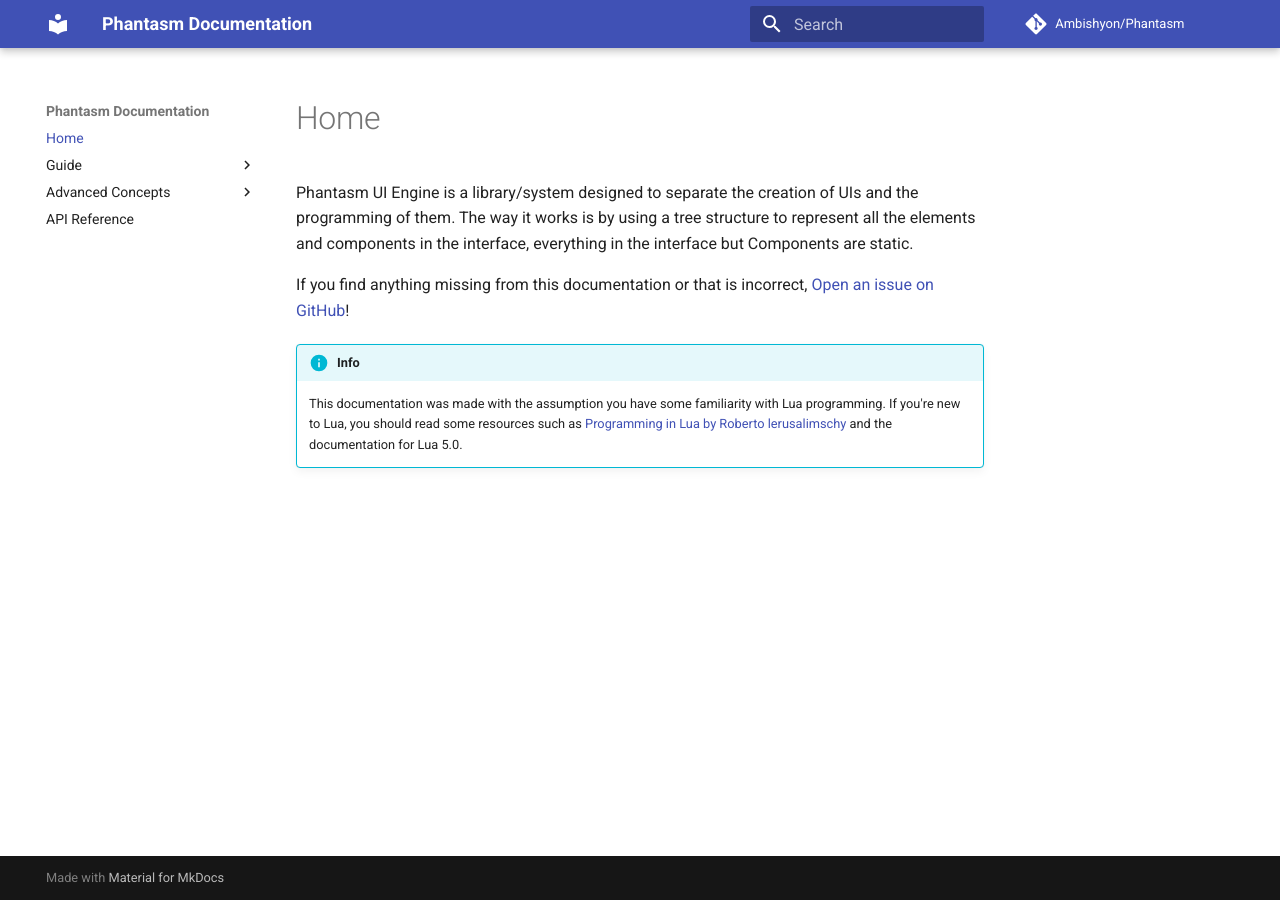
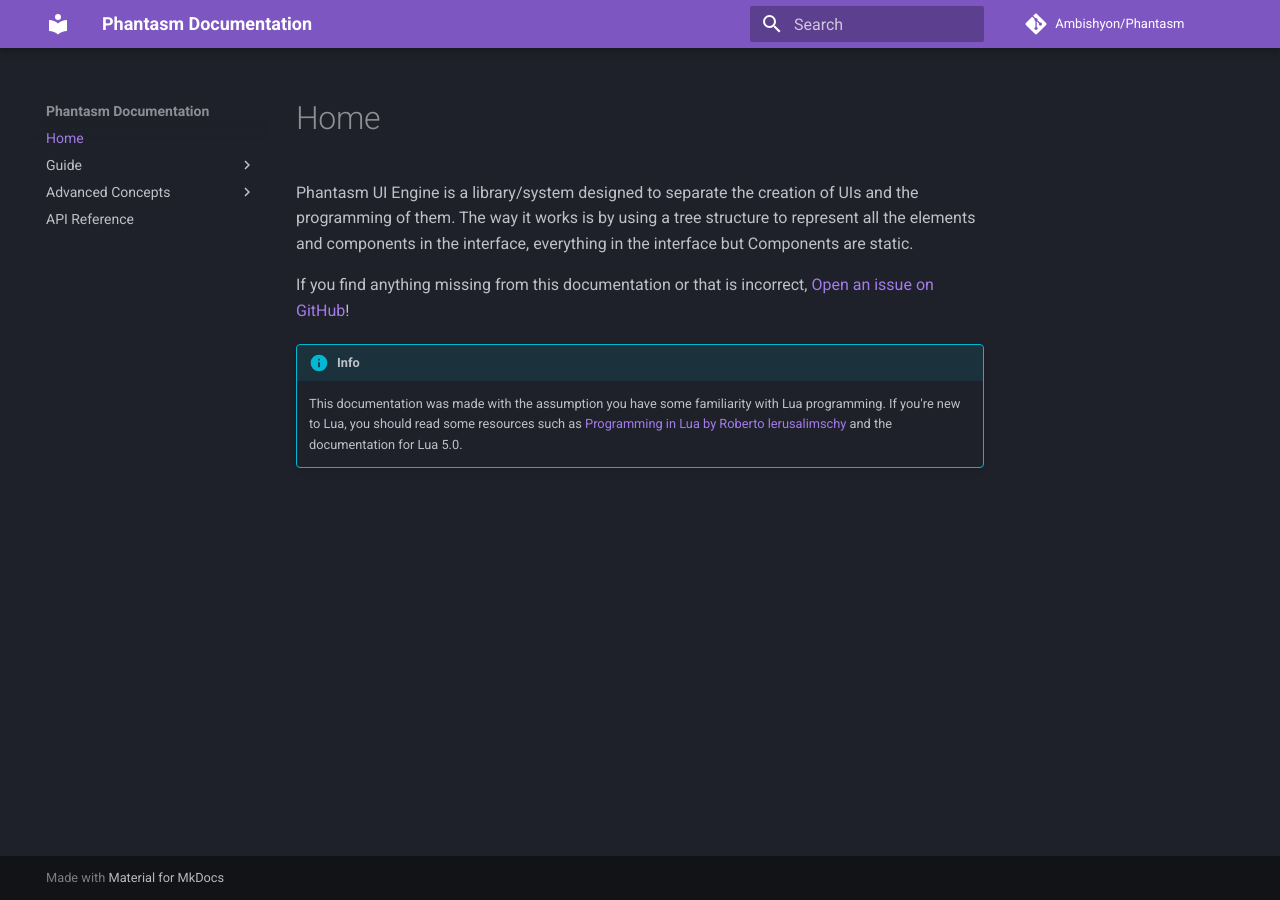
Before and after one commit to Ambishyon/Phantasm, an MkDocs documentation site: the page built from docs/index.md, in a window 1280 px wide. Built offline with MkDocs 1.6.1 and Material for MkDocs 9.7.7, drawn with Linux system fonts in a browser that asks for light colours; comment, search, counter and statistics services are not loaded.

Commit message:
Update mkdocs.yml

```diff
--- a/mkdocs.yml
+++ b/mkdocs.yml
@@ -5,10 +5,10 @@
 
 theme:
   name: material
-  pallete:
+  palette:
+    scheme: slate
     primary: deep purple
     accent: deep purple
-    scheme: preference
 
 nav:
   - Home: index.md
```
